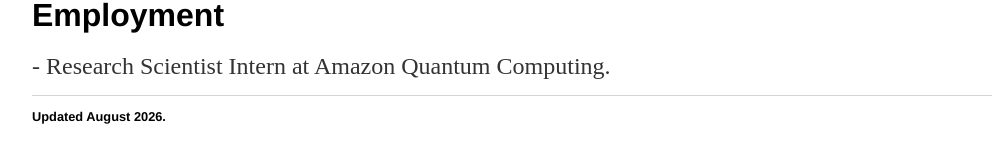
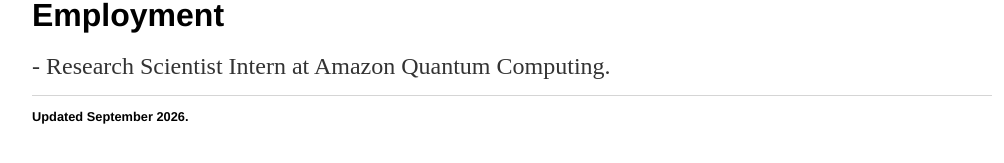
Before and after one commit to emilkhab/emilkhab.github.io, a Jekyll site: the page built from index.html, in a window 1280 px wide and 900 px high, scrolled down 1674 px. Shown: the part 716-879 px from the top of the window, without its empty margins (128-1132 px from the left). Built offline with Jekyll 4.4.1, drawn with Linux system fonts in a browser that asks for light colours.

Commit message:
Update default.html

```diff
--- a/_layouts/default.html
+++ b/_layouts/default.html
@@ -25,7 +25,7 @@
 
 		<footer>
     			<ul>
-        			<li>Updated August 2026.</li>
+        			<li>Updated September 2026.</li>
 			</ul>
 		</footer>
 	</body>
```
